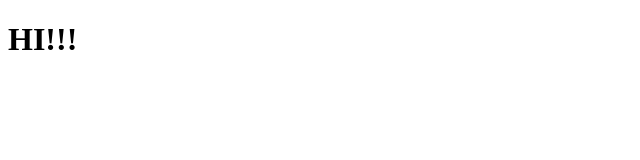
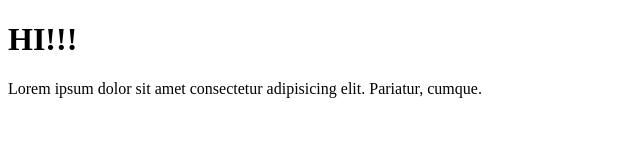
Before and after one commit to Alantom10/test-repo, a plain HTML site: page index.html in a window 1280 px wide. Shown: the whole page, without its empty margins (0-640 px from the left). Drawn offline with Linux system fonts and the light colour scheme.

Commit message:
Added paragraph to index.html

```diff
--- a/index.html
+++ b/index.html
@@ -9,5 +9,7 @@
 
     <h1>HI!!!</h1>
 
+    <p>Lorem ipsum dolor sit amet consectetur adipisicing elit. Pariatur, cumque.</p>
+
 </body>
 </html>
```
